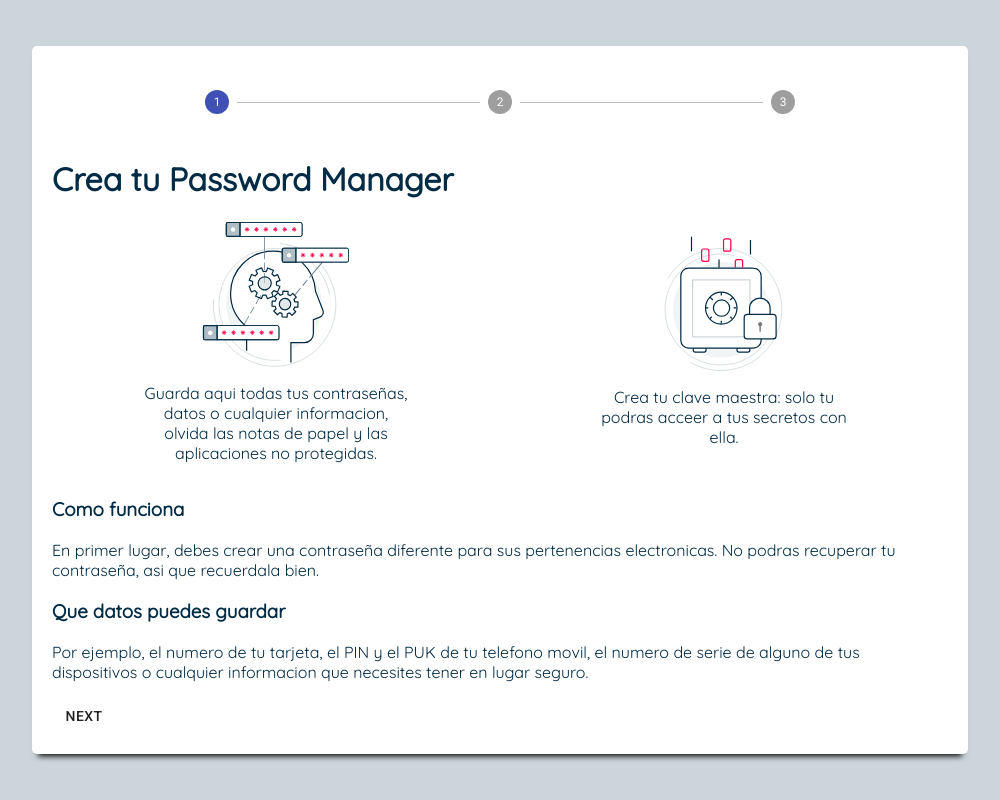
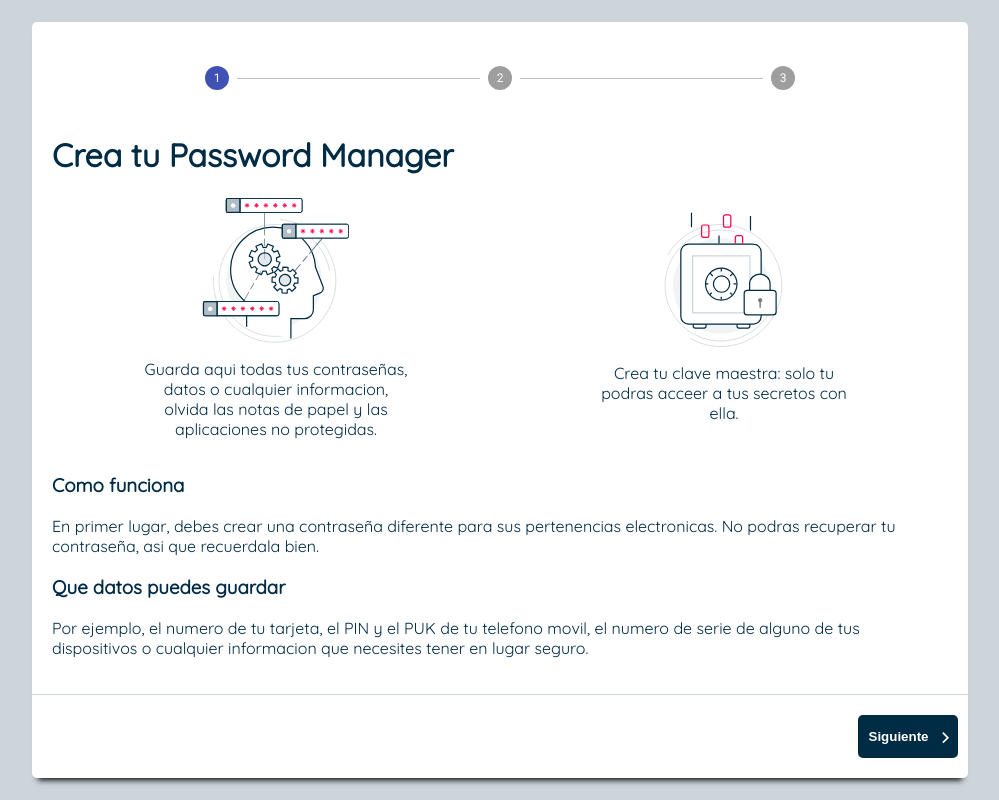
Before and after one commit to penchochris/openbank-test, a React (Create React App) app: page / in a window 1280 px wide. Shown: the whole page, without its empty margins (140-1139 px from the left). Built offline with nearby package versions, Linux system fonts and the light colour scheme.

Commit message:
improved styles and improved code

```diff
--- /dev/null
+++ b/src/components/Forms/Buttons/ButtonCustom/ButtonCustom.scss
@@ -0,0 +1,52 @@
+@import 'styles/base';
+
+.button-custom {
+  display: flex;
+  align-items: center;
+  justify-content: center;
+  position: relative;
+  border-radius: 5px;
+  min-width: 100px;
+  padding-right: 25px;
+  border: none;
+  outline:none;
+  cursor: pointer;
+  font-weight: bold;
+
+
+  &__icon {
+    display: flex;
+    position: absolute;
+    right: 6px;
+    padding-top: 2px;
+  }
+
+  &__background {
+    &-primary {
+      background-color: $primary-color;
+    }
+    &-secondary {
+      background-color: $secondary-color;
+    }
+    &-terciary {
+      background-color: $terciary-color;
+    }
+    &-white {
+      background-color: $white;
+    }
+  }
+  &__color {
+    &-primary {
+      color: $primary-color;
+    }
+    &-secondary {
+      color: $secondary-color;
+    }
+    &-terciary {
+      color: $terciary-color;
+    }
+    &-white {
+      color: $white;
+    }
+  }
+}
--- /dev/null
+++ b/src/components/Forms/Buttons/ButtonCustom/index.jsx
@@ -0,0 +1,31 @@
+import React from 'react';
+import './ButtonCustom.scss'
+const ButtonCustom = ({
+  color,
+  background,
+  text,
+  iconComponent,
+  handleOnClick,
+}) => {
+  const backgroundClasses = {
+    primary: 'button-custom__background-primary',
+    secondary: 'button-custom__background-secondary',
+    terciary: 'button-custom__background-terciary',
+    white: 'button-custom__background-white',
+  };
+  const colorClasses = {
+    primary: 'button-custom__color-primary',
+    secondary: 'button-custom__color-secondary',
+    terciary: 'button-custom__color-terciary',
+    white: 'button-custom__color-white',
+  };
+
+  return (
+    <button onClick={handleOnClick} className={`button-custom ${backgroundClasses[background]} ${colorClasses[color]}`}>
+      <p>{text}</p>
+      <span className="button-custom__icon">{iconComponent}</span>
+    </button>
+  );
+}
+
+export default ButtonCustom;
--- a/src/components/Stepper/Stepper.scss
+++ /dev/null
@@ -1,8 +0,0 @@
-.stepper {
-  &__active {
-    background-color: green;
-  }
-  &__completed {
-    background-color: green;
-  }
-}
--- /dev/null
+++ b/src/components/Stepper/components/StepperButtons/StepperButtons.scss
@@ -0,0 +1,17 @@
+@import "styles/base";
+
+
+.stepper-buttons {
+  display: flex;
+  flex-wrap:'wrap';
+  border-top: 1px solid $terciary-color;
+  margin: 20px -20px 0 -20px;
+  padding: 20px 10px 0 10px;
+}
+
+.stepper-buttons__space-between {
+  justify-content: space-between;
+}
+.stepper-buttons__end {
+  justify-content: flex-end;
+}
--- /dev/null
+++ b/src/components/Stepper/components/StepperButtons/index.jsx
@@ -0,0 +1,42 @@
+import React from 'react';
+import ButtonCustom from 'components/Forms/Buttons/ButtonCustom';
+import ArrowForwardIosIcon from '@material-ui/icons/ArrowForwardIos';
+
+import './StepperButtons.scss';
+
+const StepperButtons = ({
+  activeStep,
+  submitStep,
+  backText,
+  nextText,
+  handleBack,
+  handleNext,
+  elementsLength,
+  handleSubmitNext
+}) => {
+  return (
+    <div className={`stepper-buttons stepper-buttons__${activeStep === 0 ? 'end' : 'space-between'}`} >
+      {activeStep > 0 && (
+        <ButtonCustom
+          color="secondary"
+          background="white"
+          text={backText}
+          handleOnClick={handleBack}
+        />
+      )}
+      {activeStep < elementsLength - 1 && (
+        <ButtonCustom
+          color="white"
+          background="secondary"
+          text={nextText}
+          iconComponent={<ArrowForwardIosIcon fontSize="inherit" />}
+          handleOnClick={
+            activeStep === submitStep ? handleSubmitNext : handleNext
+          }
+        />
+      )}
+    </div>
+  );
+};
+
+export default StepperButtons;
--- a/src/components/Stepper/index.jsx
+++ b/src/components/Stepper/index.jsx
@@ -3,18 +3,11 @@ import React from 'react';
 import { default as StepperMui } from '@material-ui/core/Stepper';
 import { default as StepMui } from '@material-ui/core/Step';
 import { default as StepLabelMui } from '@material-ui/core/StepLabel';
-import { default as ButtonMui } from '@material-ui/core/Button';
 
 const Stepper = ({
   children,
   title,
-  handleNext,
-  nextText,
-  handleBack,
-  backText,
   activeStep,
-  submitStep,
-  handleSubmitNext,
 }) => {
   const childrenArray = React.Children.toArray(children);
 
@@ -36,18 +29,6 @@ const Stepper = ({
       </StepperMui>
       <h1>{title}</h1>
       {currentChild}
-      <div className="stepper__buttons">
-        {activeStep > 0 && (
-          <ButtonMui onClick={handleBack}>{backText}</ButtonMui>
-        )}
-        {activeStep < childrenArray.length - 1 && (
-          <ButtonMui
-            onClick={activeStep === submitStep ? handleSubmitNext : handleNext}
-          >
-            {nextText}
-          </ButtonMui>
-        )}
-      </div>
     </div>
   );
 };
--- a/src/views/PasswordManager/PasswordManager.scss
+++ b/src/views/PasswordManager/PasswordManager.scss
@@ -5,7 +5,7 @@
   margin: 20px;
   padding: 20px;
   color: $secondary-color;
+  background-color: white;
   box-shadow: 0 8px 6px -6px black;
-  background-color: white;
   border-radius: 5px;
 }
--- a/src/views/PasswordManager/components/PasswordForm/index.jsx
+++ b/src/views/PasswordManager/components/PasswordForm/index.jsx
@@ -1,6 +1,6 @@
 import React from 'react';
 import { Formik, Form, Field, ErrorMessage } from 'formik';
-import InputPassword from 'components/InputPassword';
+import InputPassword from 'components/Forms/Inputs/InputPassword';
 import * as yup from 'yup';
 
 import './PasswordForm.scss';
--- a/src/views/PasswordManager/index.jsx
+++ b/src/views/PasswordManager/index.jsx
@@ -10,6 +10,7 @@ import { onSubmitSaga } from '../../actions/PasswordManagerActions';
 import { submitForm } from 'services/api';
 
 import './PasswordManager.scss';
+import StepperButtons from '../../components/Stepper/components/StepperButtons';
 
 const PasswordManager = () => {
   const dispatch = useDispatch();
@@ -46,13 +47,7 @@ const PasswordManager = () => {
     <div className="password-manager">
       <Stepper
         title="Crea tu Password Manager"
-        handleNext={handleNext}
-        nextText={'next'}
-        handleBack={handlePrevious}
-        backText={'back'}
         activeStep={step}
-        submitStep={1}
-        handleSubmitNext={handleSubmitNext}
       >
         <ProductInformation />
         <Form
@@ -62,6 +57,16 @@ const PasswordManager = () => {
         />
         <Feedback />
       </Stepper>
+      <StepperButtons
+        activeStep={step}
+        submitStep={1}
+        backText="Cancelar"
+        nextText="Siguiente"
+        handleBack={handlePrevious}
+        handleNext={handleNext}
+        handleSubmitNext={handleSubmitNext}
+        elementsLength={3}
+      />
     </div>
   );
 };
```
Also changed, not shown: src/components/Forms/Inputs/InputPassword/index.jsx (renamed from src/components/InputPassword/index.jsx).
